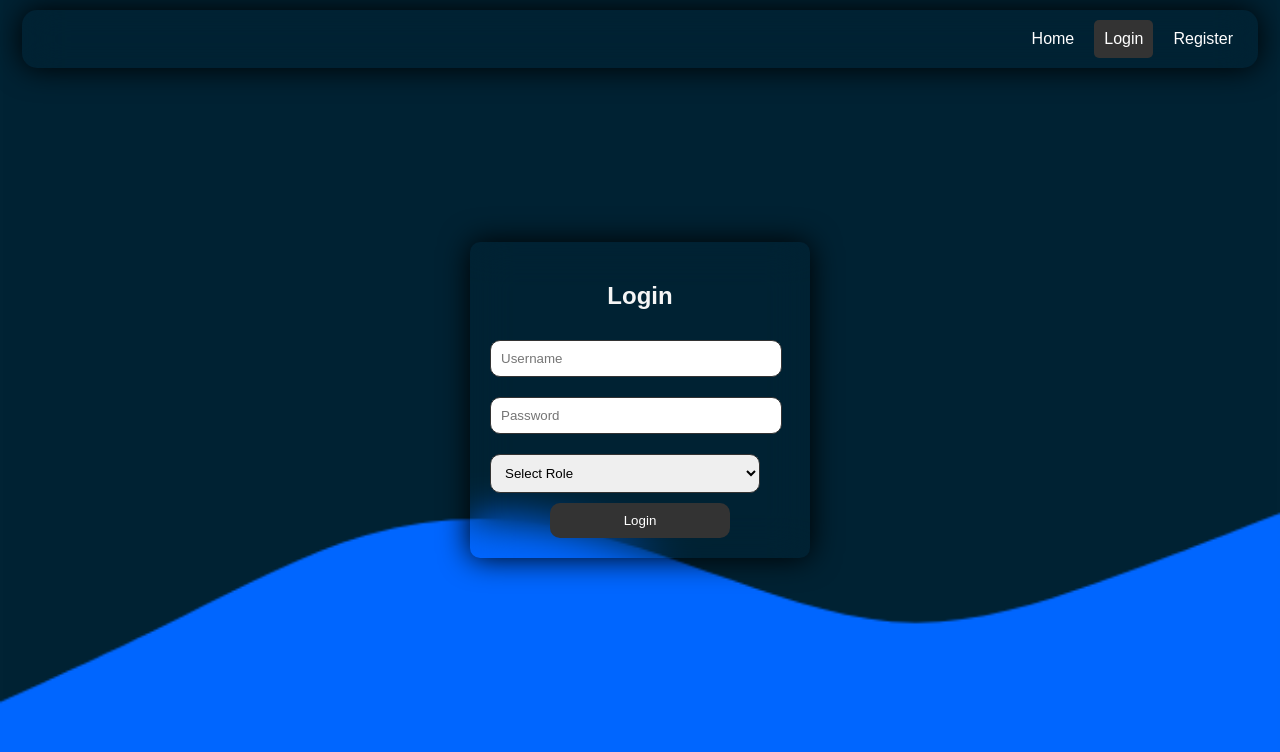
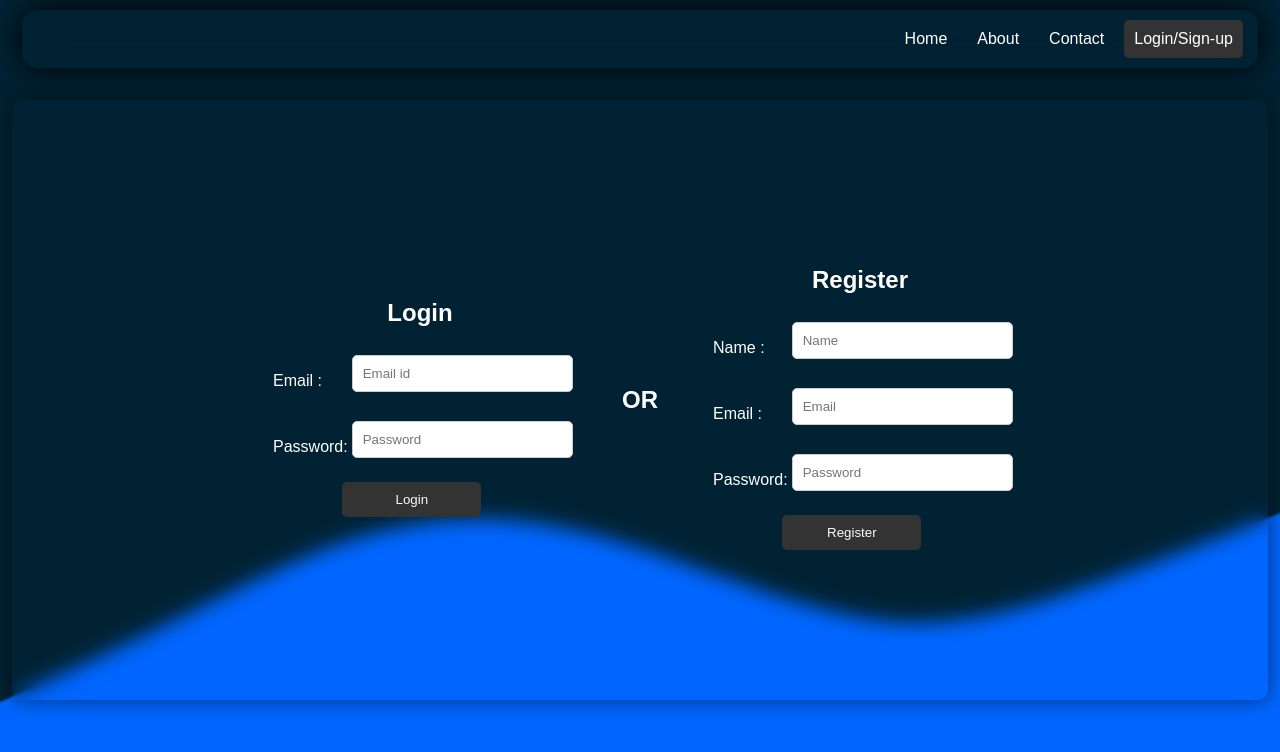
Before and after one commit to Parths01/DAS, a PHP site: page /Login.php in a window 1280 px wide. Shown: the top 752 px of the page. Run offline with PHP 8.4, Linux system fonts and the light colour scheme.

Commit message:
chanded some database and login

```diff
--- a/Doctors.php
+++ b/Doctors.php
@@ -49,7 +49,7 @@
     <div class="navbar">
         <a href="index.php">Home</a>
         <a href="About.php">About Us</a>
-        <a href="Doctors.php">Doctors/Specializations</a>
+        <a href="Doctors.php">Doctors</a>
         <a href="Appointment.php">Book Appointment</a>
         <a href="Contact.php">Contact Us</a>
         <a href="Login.php">Login/Sign Up</a>
--- a/Index.html
+++ b/Index.html
@@ -56,7 +56,7 @@
 
         <div>
             <a href="login.php" class="btn">Login</a>
-            <a href="register.php" class="btn">Register</a>
+            <a href="login.php" class="btn">Register</a>
         </div>
     </div>
     <div class="footer">
--- a/home.php
+++ b/home.php
@@ -39,9 +39,9 @@
 <body>
 <div class="navbar">
 
-        <a href="index.php">Home</a>
+        <a href="index.html">Home</a>
         <a href="About.php">About Us</a>
-        <a href="Doctors.php">Doctors/Specializations</a>
+        <a href="Doctors.php">Doctors</a>
         <a href="Appointment.php">Book Appointment</a>
         <a href="Contact.php">Contact Us</a>
         <a href="Login.php">Login/Sign Up</a>
--- a/login.php
+++ b/login.php
@@ -3,88 +3,165 @@
     <head>
         <meta charset="UTF-8">
         <meta name="viewport" content="width=device-width, initial-scale=1.0">
-    <title>Login</title>
-    <link rel="stylesheet" href="style.css">
+        <title>Login Page</title>
+        <link rel="stylesheet" type="text/css" href="style.css">
         <style>
             .login-container {
+                width: 95%;
+                height: 70vh;
+                display: flex;
+                align-items: center;
+                justify-content: center;
+                padding: 20px;
+                color: white;
+                backdrop-filter: blur(10px);
+                border-radius: 10px;
+                box-shadow: 0 0 20px rgba(0, 0, 0, 0.5);
+            }
+            .login {
                 width: 300px;
                 padding: 20px;
-            border-radius: 10px;
-            backdrop-filter: blur(20px);
-            box-shadow: 0 0 30px rgba(0, 0, 0, 10);
+                border-radius: 5px;
+
             }
-        h2 {
-            color: whitesmoke;
+            .login h2 {
                 text-align: center;
+                margin-bottom: 20px;
             }
-        input, select {
-            width: 90%;
+            .login input[type="text"], .login input[type="password"] {
+                width: 100%;
                 padding: 10px;
-            margin: 10px 0;
-            border: 1px solid #333;
-            border-radius: 10px;
+                margin: 5px 0 20px 0;
+                border: 1px solid #ccc;
+                border-radius: 5px;
             }
             button {
-            width: 60%;
+                width: 50%;
                 padding: 10px;
-            margin: 10px 0;
                 border: none;
-            border-radius: 10px;
+                border-radius: 5px;
                 background-color: #333;
-            color: #fff;
-            display: block;
-            margin: 0 auto;
+                color: #f9f9f9;
                 cursor: pointer;
             }
             button:hover {
-            background-color: whitesmoke;
-            color: #000;
+                background-color: white;
+                color: #333;
+            }
+            .space{
+                width: 100px;
+                height: 100px;
+                display: flex;
+                align-items: center;
+                justify-content: center;
+            }
+            .register {
+                width: 300px;
+                padding: 20px;
+                border-radius: 5px;
+            }
+            .register h2 {
+                text-align: center;
+                margin-bottom: 20px;
+            }
+            .register input[type="text"], .register input[type="password"] {
+                width: 100%;
+                padding: 10px;
+                margin: 5px 0 20px 0;
+                border: 1px solid #ccc;
+                border-radius: 5px;
             }
         </style>
     </head>
     <body>
         <div class="navbar">
-        <a href="index.php">Home</a>
-        <a href="login.php" class="active">Login</a>
-        <a href="register.php">Register</a>
+            <a href="home.php">Home</a>
+            <a href="about.php">About</a>
+            <a href="contact.php">Contact</a>
+            <a href="login.php" class="active">Login/Sign-up</a>
         </div>
-
         <div class="login-container">
+            <div class="login">
                 <h2>Login</h2>
-        <form method="POST" action="">
-            <input type="text" name="username" placeholder="Username" required>
-            <input type="password" name="password" placeholder="Password" required>
-            <select name="role" required>
-                <option value="">Select Role</option>
-                <option value="admin">Admin</option>
-                <option value="patient">Patient</option>
-            </select>
-            <button type="submit">Login</button>
+                <form action="login.php" method="post">
+                    <table>
+                        <tr>
+                            <td><label for="loginEmail">Email :</label></td>
+                            <td><input type="text" id="loginEmail" name="loginEmail" placeholder="Email id" required></td>
+                        </tr>
+                        <tr>
+                            <td><label for="loginPassword">Password:</label></td>
+                            <td><input type="password" id="loginPassword" name="loginPassword" placeholder="Password" required></td>
+                        </tr>
+                        <tr>
+                            <td colspan="2" style="text-align: center;"><button type="submit">Login</button></td>
+                        </tr>
+                    </table>
                 </form>
+            </div>
+            <div class="space">
+                <h2>OR</h2>
+            </div>
+            <div class="register">
+                <h2>Register</h2>
+                <form action="login.php" method="post">
+                    <table>
+                        <tr>
+                            <td><label for="registerName">Name :</label></td>
+                            <td><input type="text" id="registerName" name="registerName" placeholder="Name" required></td>
+                        </tr>
+                        <tr>
+                            <td><label for="registerEmail">Email :</label></td>
+                            <td><input type="text" id="registerEmail" name="registerEmail" placeholder="Email" required></td>
+                        </tr>
+                        <tr>
+                            <td><label for="registerPassword">Password:</label></td>
+                            <td><input type="password" id="registerPassword" name="registerPassword" placeholder="Password" required></td>
+                        </tr>
+                        <tr>
+                            <td colspan="2" style="text-align: center;"><button type="submit">Register</button></td>
+                        </tr>
+                    </table>
+                </form>
+            </div>
         </div>
     </body>
     </html>
     <?php
-if ($_SERVER["REQUEST_METHOD"] == "POST") {
     include 'db_connect.php';
 
-    $username = $_POST['username'];
-    $password = $_POST['password'];
-    $role = $_POST['role'];
+    if ($_SERVER['REQUEST_METHOD'] == 'POST') {
+        if (isset($_POST['loginEmail']) && isset($_POST['loginPassword'])) {
+            $email = $_POST['loginEmail'];
+            $password = $_POST['loginPassword'];
 
-    $stmt = $conn->prepare("SELECT * FROM users WHERE username = ? AND password = ? AND role = ?");
-    $stmt->bind_param("sss", $username, $password, $role);
+            // Validate login
+            $query = "SELECT * FROM users WHERE Email = ? AND Password = ?";
+            $stmt = $conn->prepare($query);
+            $stmt->bind_param("ss", $email, $password);
             $stmt->execute();
             $result = $stmt->get_result();
 
             if ($result->num_rows > 0) {
-        header("Location: home.php");
-        exit();
+                echo "<script>alert('Login successful!'); window.location.href='home.php';</script>";
             } else {
-        echo "";
+                echo "Invalid email or password.";
             }
+        } elseif (isset($_POST['registerName']) && isset($_POST['registerEmail']) && isset($_POST['registerPassword'])) {
+            $name = $_POST['registerName'];
+            $email = $_POST['registerEmail'];
+            $password = $_POST['registerPassword'];
 
-    $stmt->close();
-    $conn->close();
+            // Register user
+            $query = "INSERT INTO users (Name, Email, Password) VALUES (?, ?, ?)";
+            $stmt = $conn->prepare($query);
+            $stmt->bind_param("sss", $name, $email, $password);
+
+            if ($stmt->execute()) {
+                echo "Registration successful!";
+            } else {
+                echo "Error: " . $stmt->error;
+            }
+        }
     }
 ?>
```
Also changed, not shown: Appointment.php (+17 -15 lines), Doctor .session.sql (+8 -35 lines), doctor_reg.php (deleted, +0 -139 lines), register.php (deleted, +0 -203 lines), images/Om.jpg (added), images/Soham.jpg (added). Lines whose indentation alone changed are shown as unchanged.
